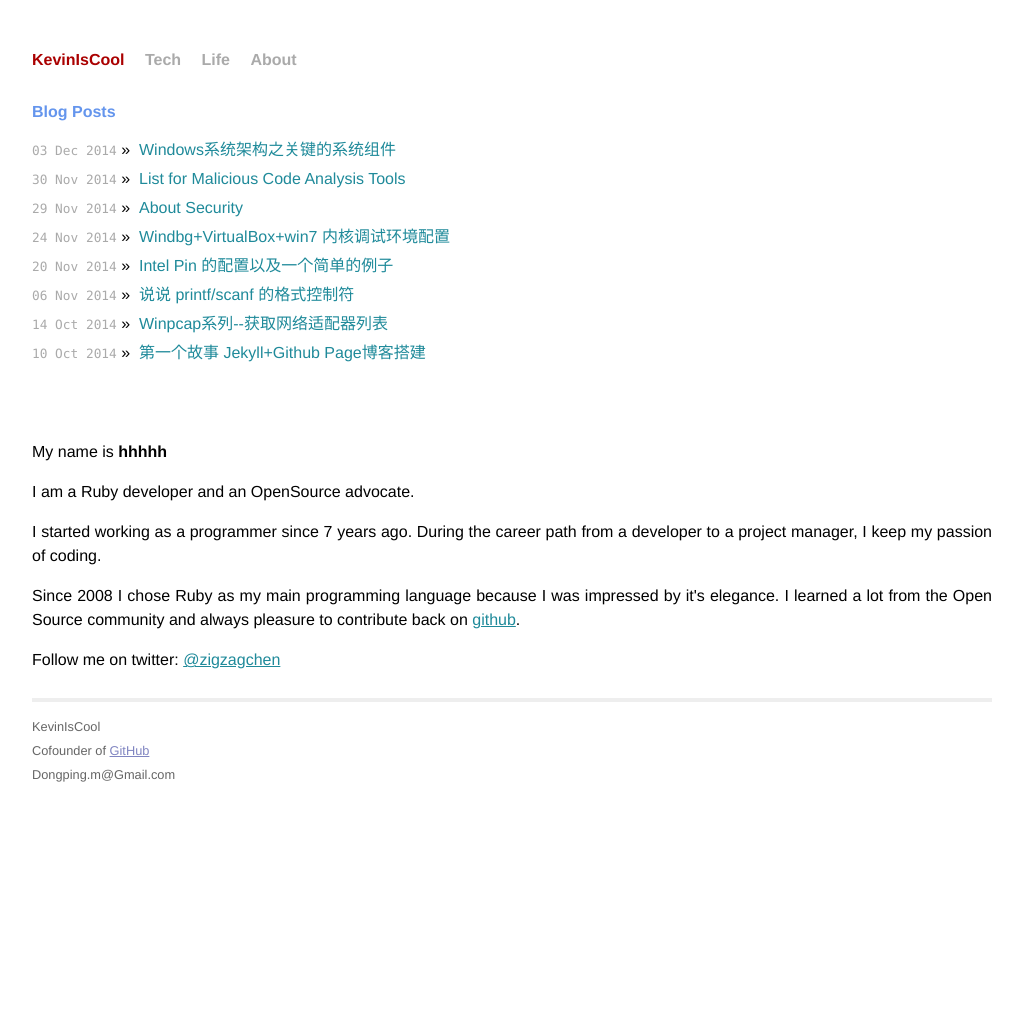
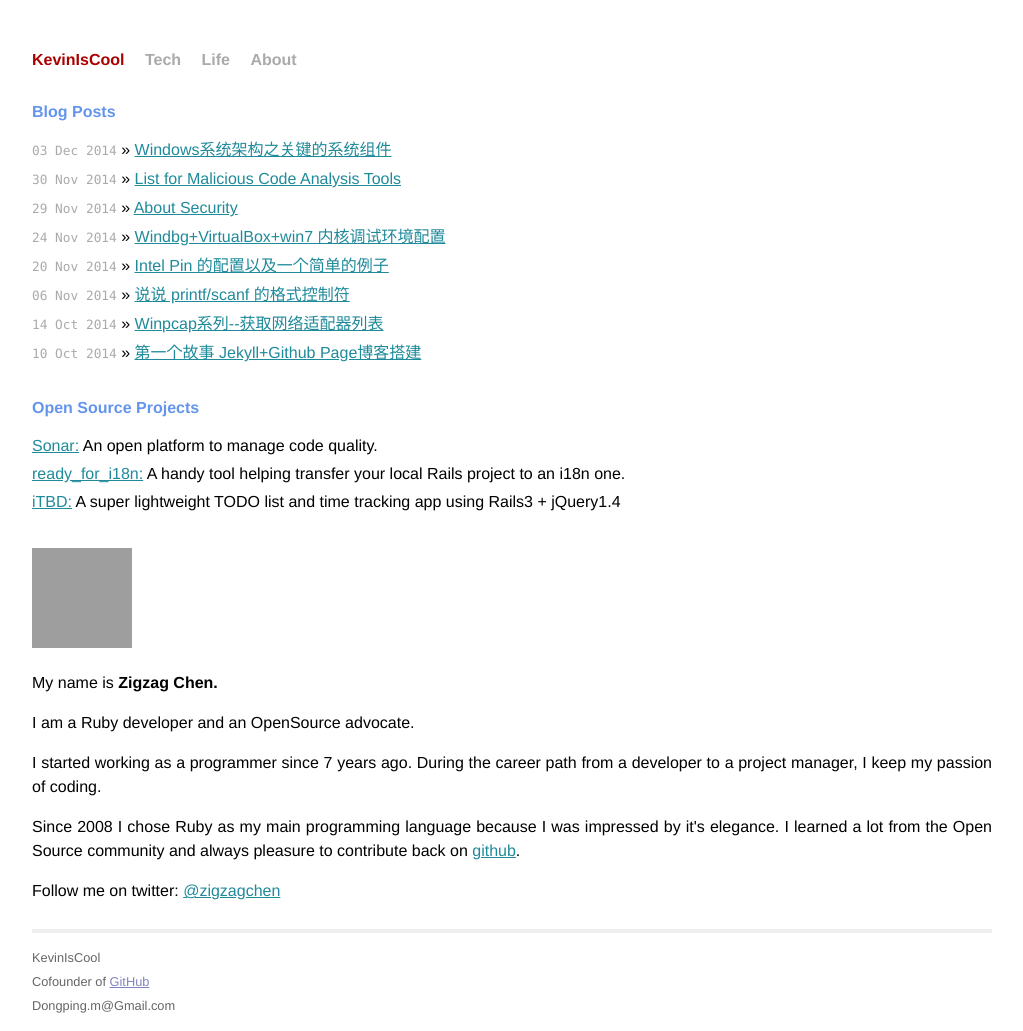
Before and after one commit to ll0KT/KevinIsCool.github.io, a Jekyll site: the page built from ll.html, in a window 1280 px wide. Shown: the whole page, without its empty margins (128-1151 px from the left). Built offline with Jekyll 4.4.1, drawn with Linux system fonts in a browser that asks for light colours; Markdown is read by kramdown in place of the engine named in the settings; before the commit the page ends 948 px from its top, so only the background shows below that; grey boxes are pictures that could not be loaded.

Commit message:
20141205

```diff
--- a/ll.html
+++ b/ll.html
@@ -7,15 +7,22 @@ title: KevinIsCool
     <h1>Blog Posts</h1>
     <ul class="posts">
       {% for post in site.posts %}
-		  <li><span>{{ post.date | date_to_string }}</span> &raquo; &nbsp;<a style="text-decoration:none;" href="{{ post.url }}">{{ post.title }}</a></li>
+        <li><span>{{ post.date | date_to_string }}</span> &raquo; <a href="{{ post.url }}">{{ post.title }}</a></li>
       {% endfor %}
+    </ul>
+
+    <h1>Open Source Projects</h1>
+    <ul class="posts">
+      <li><a href="http://sonar.codehaus.org/">Sonar:</a> An open platform to manage code quality.</li>
+      <li><a href="http://github.com/zigzag/ready_for_i18n/">ready_for_i18n:</a> A handy tool helping transfer your local Rails project to an i18n one.</li>
+      <li><a href="http://github.com/zigzag/iTBD/">iTBD:</a> A super lightweight TODO list and time tracking app using Rails3 + jQuery1.4 </li>
     </ul>
   </div>
 </div>
 <div id="sidebar">
   <div>
-	<img src=""/><br/>
-	<p>My name is <b>hhhhh</b></p>
+    <img src="http://www.gravatar.com/avatar/ff30887a15cf2a6f70c780c7a4bc176c?rating=G&size=100"/><br/>
+    <p>My name is <b>Zigzag Chen.</b></p>
 
     <p>I am a Ruby developer and an OpenSource advocate.</p>
 
```
Lines whose indentation alone changed are shown as unchanged.
